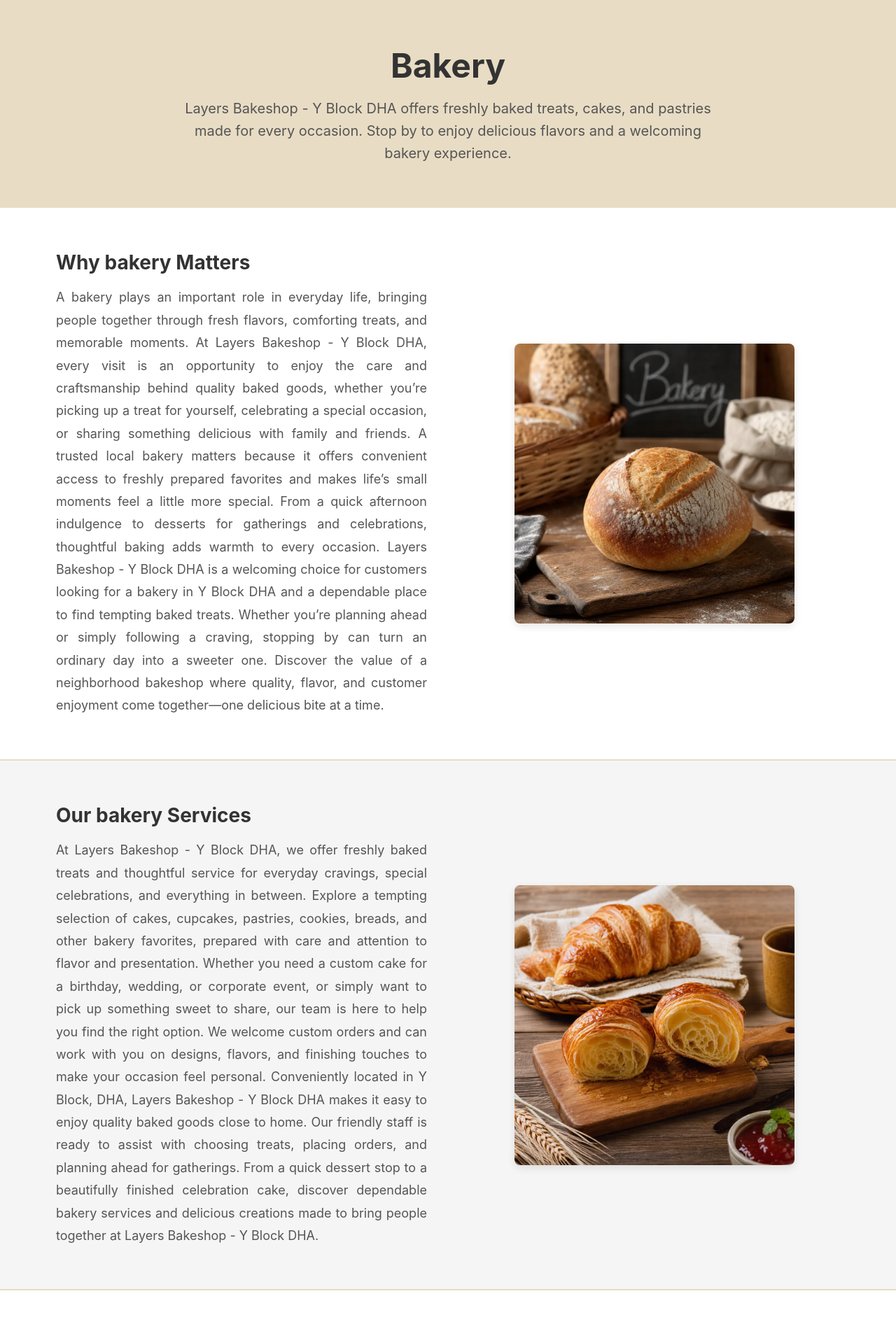
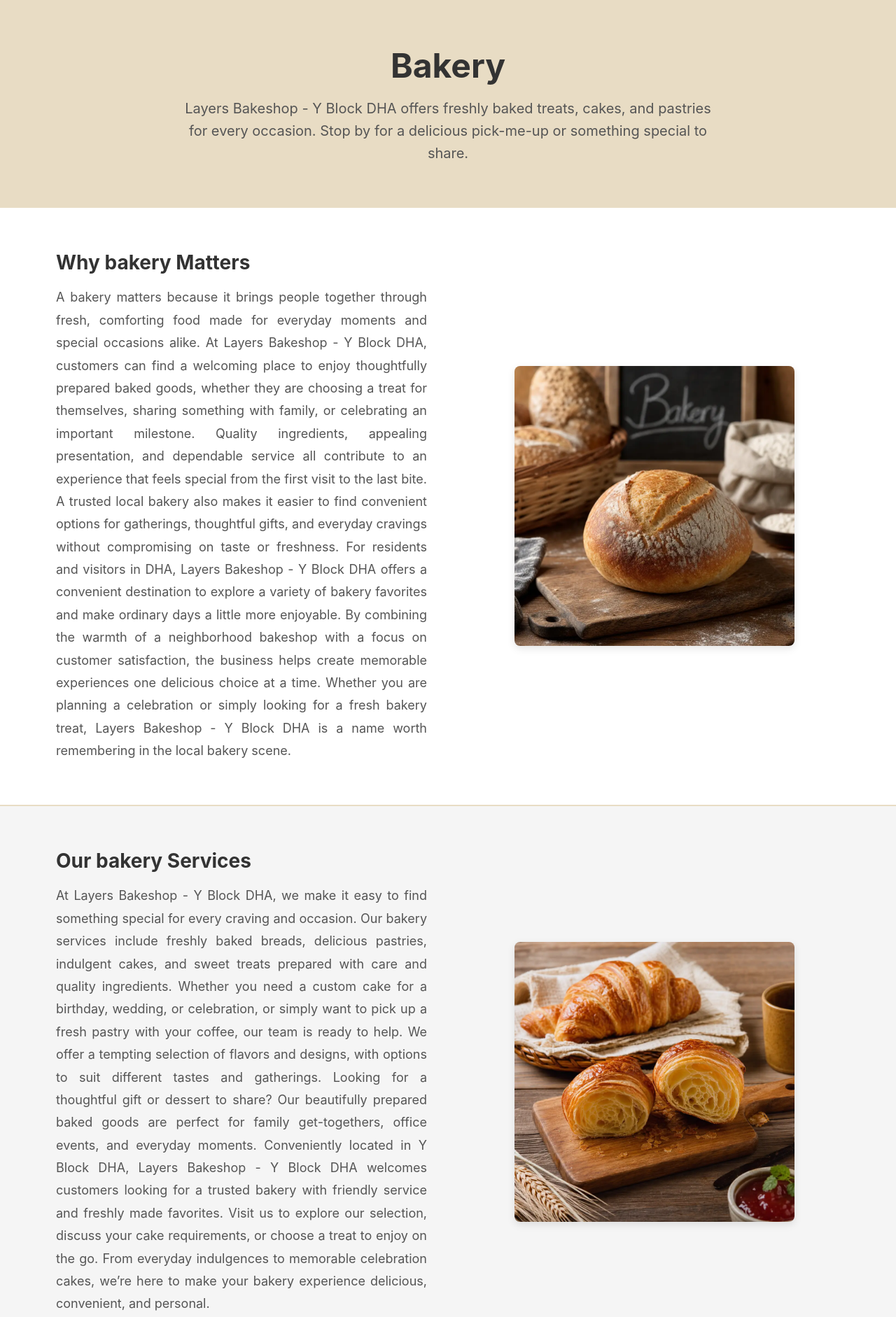
Before and after one commit to yellow-weave-pg/campaign-51768-layers-bakeshop-y-block-dha, a plain HTML site: page index.html in a window 1280 px wide. Shown: the part 680-2562 px from the top of the page at 70% size. Drawn offline with Linux system fonts and the light colour scheme.

Commit message:
Deploy: index.html

```diff
--- a/index.html
+++ b/index.html
@@ -23,7 +23,7 @@
   <link rel="preconnect" href="https://fonts.gstatic.com" crossorigin>
   <link rel="dns-prefetch" href="https://www.google.com">
 
-  <title>Layers Bakeshop Y Block DHA | Fresh Bakery in Lahore</title>
+  <title>Layers Bakeshop Y Block DHA | Bakery in Lahore | Layers Bake</title>
 
   <style>
     * { margin: 0; padding: 0; box-sizing: border-box; }
@@ -570,14 +570,14 @@
 
 <div class="page-hero">
   <h2>bakery</h2>
-  <p>Layers Bakeshop - Y Block DHA offers freshly baked treats, cakes, and pastries made for every occasion.
-Stop by to enjoy delicious flavors and a welcoming bakery experience.</p>
+  <p>Layers Bakeshop - Y Block DHA offers freshly baked treats, cakes, and pastries for every occasion.
+Stop by for a delicious pick-me-up or something special to share.</p>
 </div>
 
 <div class="detail-section">
   <div class="detail-text">
     <h3>Why bakery Matters</h3>
-    <p>A bakery plays an important role in everyday life, bringing people together through fresh flavors, comforting treats, and memorable moments. At Layers Bakeshop - Y Block DHA, every visit is an opportunity to enjoy the care and craftsmanship behind quality baked goods, whether you’re picking up a treat for yourself, celebrating a special occasion, or sharing something delicious with family and friends. A trusted local bakery matters because it offers convenient access to freshly prepared favorites and makes life’s small moments feel a little more special. From a quick afternoon indulgence to desserts for gatherings and celebrations, thoughtful baking adds warmth to every occasion. Layers Bakeshop - Y Block DHA is a welcoming choice for customers looking for a bakery in Y Block DHA and a dependable place to find tempting baked treats. Whether you’re planning ahead or simply following a craving, stopping by can turn an ordinary day into a sweeter one. Discover the value of a neighborhood bakeshop where quality, flavor, and customer enjoyment come together—one delicious bite at a time.</p>
+    <p>A bakery matters because it brings people together through fresh, comforting food made for everyday moments and special occasions alike. At Layers Bakeshop - Y Block DHA, customers can find a welcoming place to enjoy thoughtfully prepared baked goods, whether they are choosing a treat for themselves, sharing something with family, or celebrating an important milestone. Quality ingredients, appealing presentation, and dependable service all contribute to an experience that feels special from the first visit to the last bite. A trusted local bakery also makes it easier to find convenient options for gatherings, thoughtful gifts, and everyday cravings without compromising on taste or freshness. For residents and visitors in DHA, Layers Bakeshop - Y Block DHA offers a convenient destination to explore a variety of bakery favorites and make ordinary days a little more enjoyable. By combining the warmth of a neighborhood bakeshop with a focus on customer satisfaction, the business helps create memorable experiences one delicious choice at a time. Whether you are planning a celebration or simply looking for a fresh bakery treat, Layers Bakeshop - Y Block DHA is a name worth remembering in the local bakery scene.</p>
   </div>
   <div class="detail-image">
     <picture>
@@ -595,13 +595,13 @@ Stop by to enjoy delicious flavors and a welcoming bakery experience.</p>
   </div>
   <div class="detail-text">
     <h3>Our bakery Services</h3>
-    <p>At Layers Bakeshop - Y Block DHA, we offer freshly baked treats and thoughtful service for everyday cravings, special celebrations, and everything in between. Explore a tempting selection of cakes, cupcakes, pastries, cookies, breads, and other bakery favorites, prepared with care and attention to flavor and presentation. Whether you need a custom cake for a birthday, wedding, or corporate event, or simply want to pick up something sweet to share, our team is here to help you find the right option. We welcome custom orders and can work with you on designs, flavors, and finishing touches to make your occasion feel personal. Conveniently located in Y Block, DHA, Layers Bakeshop - Y Block DHA makes it easy to enjoy quality baked goods close to home. Our friendly staff is ready to assist with choosing treats, placing orders, and planning ahead for gatherings. From a quick dessert stop to a beautifully finished celebration cake, discover dependable bakery services and delicious creations made to bring people together at Layers Bakeshop - Y Block DHA.</p>
+    <p>At Layers Bakeshop - Y Block DHA, we make it easy to find something special for every craving and occasion. Our bakery services include freshly baked breads, delicious pastries, indulgent cakes, and sweet treats prepared with care and quality ingredients. Whether you need a custom cake for a birthday, wedding, or celebration, or simply want to pick up a fresh pastry with your coffee, our team is ready to help. We offer a tempting selection of flavors and designs, with options to suit different tastes and gatherings. Looking for a thoughtful gift or dessert to share? Our beautifully prepared baked goods are perfect for family get-togethers, office events, and everyday moments. Conveniently located in Y Block DHA, Layers Bakeshop - Y Block DHA welcomes customers looking for a trusted bakery with friendly service and freshly made favorites. Visit us to explore our selection, discuss your cake requirements, or choose a treat to enjoy on the go. From everyday indulgences to memorable celebration cakes, we’re here to make your bakery experience delicious, convenient, and personal.</p>
   </div>
 </div>
 <div class="detail-section">
   <div class="detail-text">
     <h3>Benefits of Working With Us</h3>
-    <p>Choosing Layers Bakeshop - Y Block DHA means partnering with a team that cares about quality, convenience, and every detail of your order. We prepare fresh, flavorful baked goods using carefully selected ingredients, with options to suit everyday cravings, celebrations, and special occasions. From beautifully crafted cakes to tempting pastries and savory treats, our menu makes it easy to find something everyone will enjoy. Our friendly team is here to help you choose the right flavors, portions, and designs, so ordering feels simple from the first inquiry to pickup. Whether you’re planning a birthday, hosting guests, arranging an office gathering, or treating yourself, you can count on attentive service and dependable preparation. Located in Y Block DHA, Layers Bakeshop offers a convenient choice for customers seeking a trusted bakery nearby. We focus on consistent quality, appealing presentation, and care in every bake, helping make both small moments and big milestones more memorable. Visit Layers Bakeshop - Y Block DHA to discover freshly made favorites and enjoy bakery service designed around you.</p>
+    <p>Working with Layers Bakeshop - Y Block DHA means choosing a bakery that puts quality, convenience, and customer satisfaction first. Whether you need a beautifully prepared cake for a special celebration, fresh pastries to share, or a thoughtful treat for someone you love, our team is ready to help you find the right option. We focus on delicious flavors, appealing presentation, and dependable service, making it easy to order bakery products for everyday moments and important occasions alike. At Layers Bakeshop - Y Block DHA, we understand that every order matters, so we aim to make the experience smooth and welcoming from selection to collection. Our convenient Y Block DHA location makes it easier for local customers to enjoy freshly prepared baked goods without going far. With a variety of tempting choices and a commitment to consistent quality, we’re a trusted option for anyone searching for a bakery in DHA. Choose Layers Bakeshop - Y Block DHA for friendly service, memorable flavors, and bakery treats that help make every gathering feel more special.</p>
   </div>
   <div class="detail-image">
     <picture>
```
